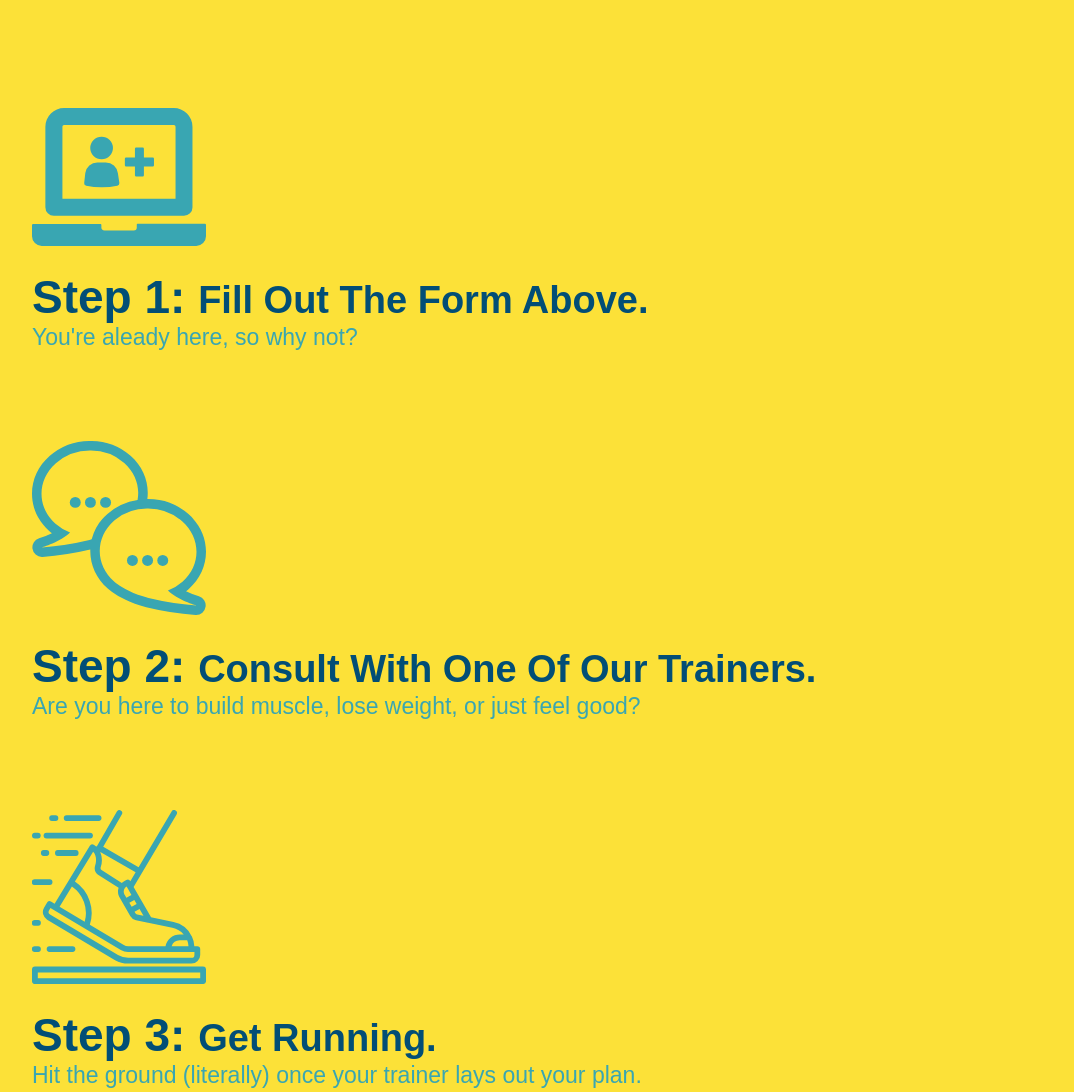
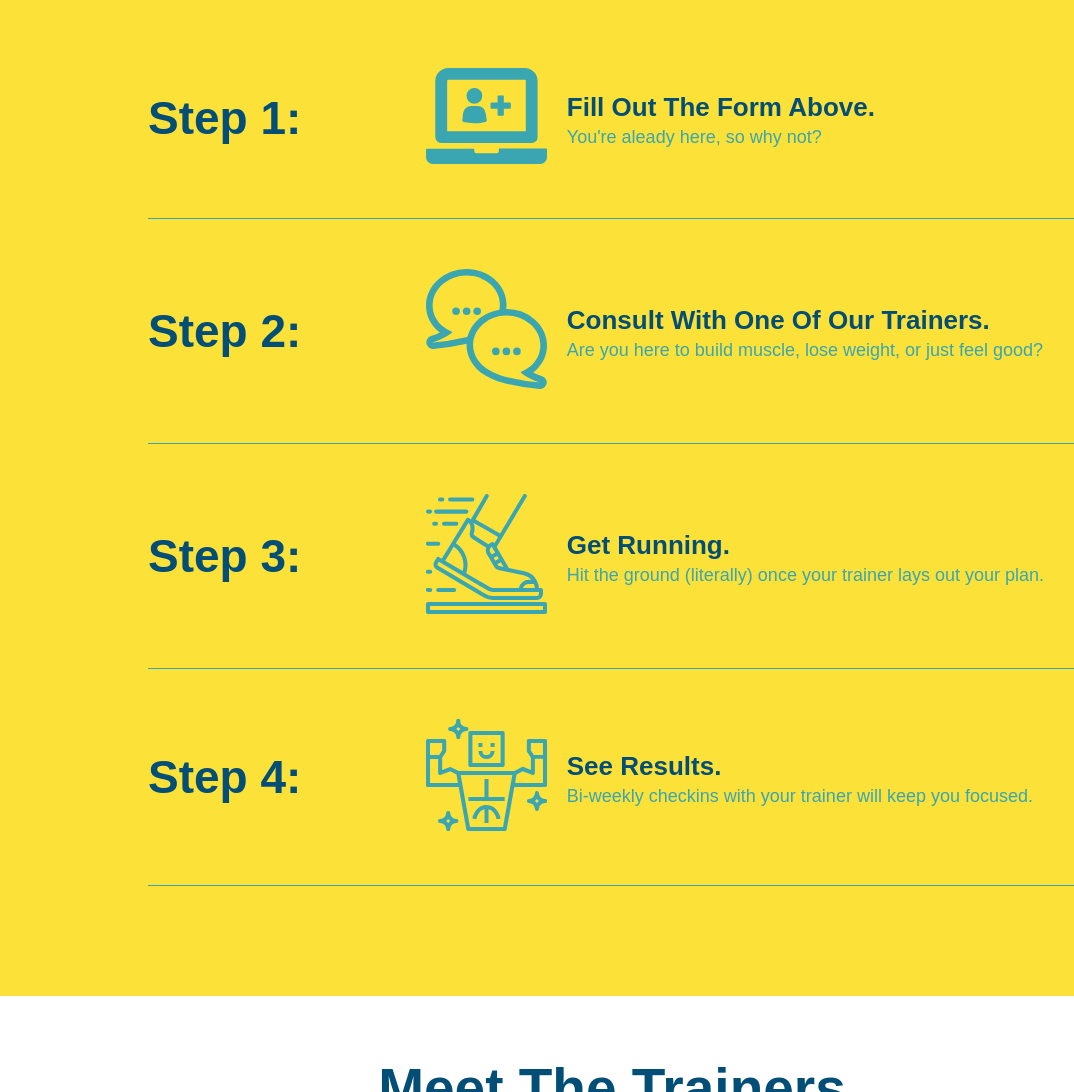
Before and after one commit to samsiebert/run-buddy, a plain HTML site: page index.html in a window 1280 px wide. Shown: the part 1260-2352 px from the top of the page, without its empty margins (28-1102 px from the left). Drawn offline with Linux system fonts and the light colour scheme.

Commit message:
add flexbox to the steps

```diff
--- a/assets/css/style.css
+++ b/assets/css/style.css
@@ -161,28 +161,52 @@ section {
     background: #fce138;
 }
 
-.steps div {
-    margin-bottom: 80px;
+.step {
+    margin: 50px auto;
+    padding-bottom: 50px;
+    width: 80%;
+    border-bottom: 1px solid #39a6b2;
+    display: flex;
+    flex-wrap: wrap;
+    align-items: center;
+    justify-content: space-between;
 }
 
-.steps img {
-    width: 15%;
-    margin: 10px 0;
+.step h3 {
+    color: #024e76;
+    font-size: 46px;
+    flex: 1 30%;
 }
 
-.steps h3 {
-    color: #024e76;
-    font-size: 46px;
-    margin-top: 10px;
+.step-info {
+    flex: 2 70%;
+    display: flex;
+    flex-wrap: wrap;
+    align-items: center;
 }
 
-.steps p {
-    color: #39a6b2;
-    font-size: 23px;
+.step-img {
+    flex: 1 12%;
+    margin-right: 20px;
 }
 
-.steps span {
-    font-size: 38px;
+.step-img img {
+    max-width: 100%;
+}
+
+.step-text {
+    flex: 12;
+}
+
+.step-text p {
+    color: #39a6b2;
+    font-size: 18px;
+}
+
+.step-text h4 {
+    font-size: 26px;
+    line-height: 1.5;
+    color: #024e76;
 }
 
 .section-title {
--- a/index.html
+++ b/index.html
@@ -93,33 +93,53 @@
                     What You Do
                 </h2>
             </div>
-             <div>
-                <img src="./assets/images/step-1.svg" alt="" />
-                <h3>Step 1: <span>Fill Out The Form Above.</span></h3>
-                <p>
-                    You're aleady here, so why not?
-                </p>
+            <div class="step">
+                <h3>Step 1:</h3>
+                <div class="step-info">
+                    <div class="step-img">
+                        <img src="./assets/images/step-1.svg" alt="" />
+                    </div>
+                    <div class="step-text">
+                        <h4>Fill Out The Form Above.</h4>
+                        <p>You're aleady here, so why not?</p>
+                    </div>
+                </div>
             </div>
-            <div>
-                <img src="./assets/images/step-2.svg" alt="" />
-                <h3> Step 2: <span>Consult With One Of Our Trainers.</span></h3>
-                <p>
-                    Are you here to build muscle, lose weight, or just feel good?
-                </p>
+            <div class="step">
+                <h3>Step 2:</h3>
+                <div class="step-info">
+                    <div class="step-img">
+                        <img src="./assets/images/step-2.svg" alt="" />
+                    </div>
+                    <div class="step-text">
+                        <h4>Consult With One Of Our Trainers.</h4>
+                        <p>Are you here to build muscle, lose weight, or just feel good?</p>
+                    </div>
+                </div>
             </div>
-            <div>
-                <img src="./assets/images/step-3.svg" alt="" />
-                <h3>Step 3: <span>Get Running.</span></h3>
-                <p>
-                    Hit the ground (literally) once your trainer lays out your plan.
-                </p>
+            <div class="step">
+                <h3>Step 3:</h3>
+                <div class="step-info">
+                    <div class="step-img">
+                        <img src="./assets/images/step-3.svg" alt="" />
+                    </div>
+                    <div class="step-text">
+                        <h4>Get Running.</h4>
+                        <p>Hit the ground (literally) once your trainer lays out your plan.</p>
+                    </div>
+                </div>
             </div>
-            <div>
-                <img src="./assets/images/step-4.svg" alt="" />
-                <h3> Step 4: <span>See Results.</span></h3>
-                <p>
-                    Bi-weekly checkins with your trainer will keep you focused.
-                </p>
+            <div class="step">
+                <h3>Step 4:</h3>
+                <div class="step-info">
+                    <div class="step-img">
+                        <img src="./assets/images/step-4.svg" alt="" />
+                    </div>
+                    <div class="step-text">
+                        <h4>See Results.</h4>
+                        <p>Bi-weekly checkins with your trainer will keep you focused.</p>
+                    </div>
+                </div>
             </div>
         </section>
 
```
